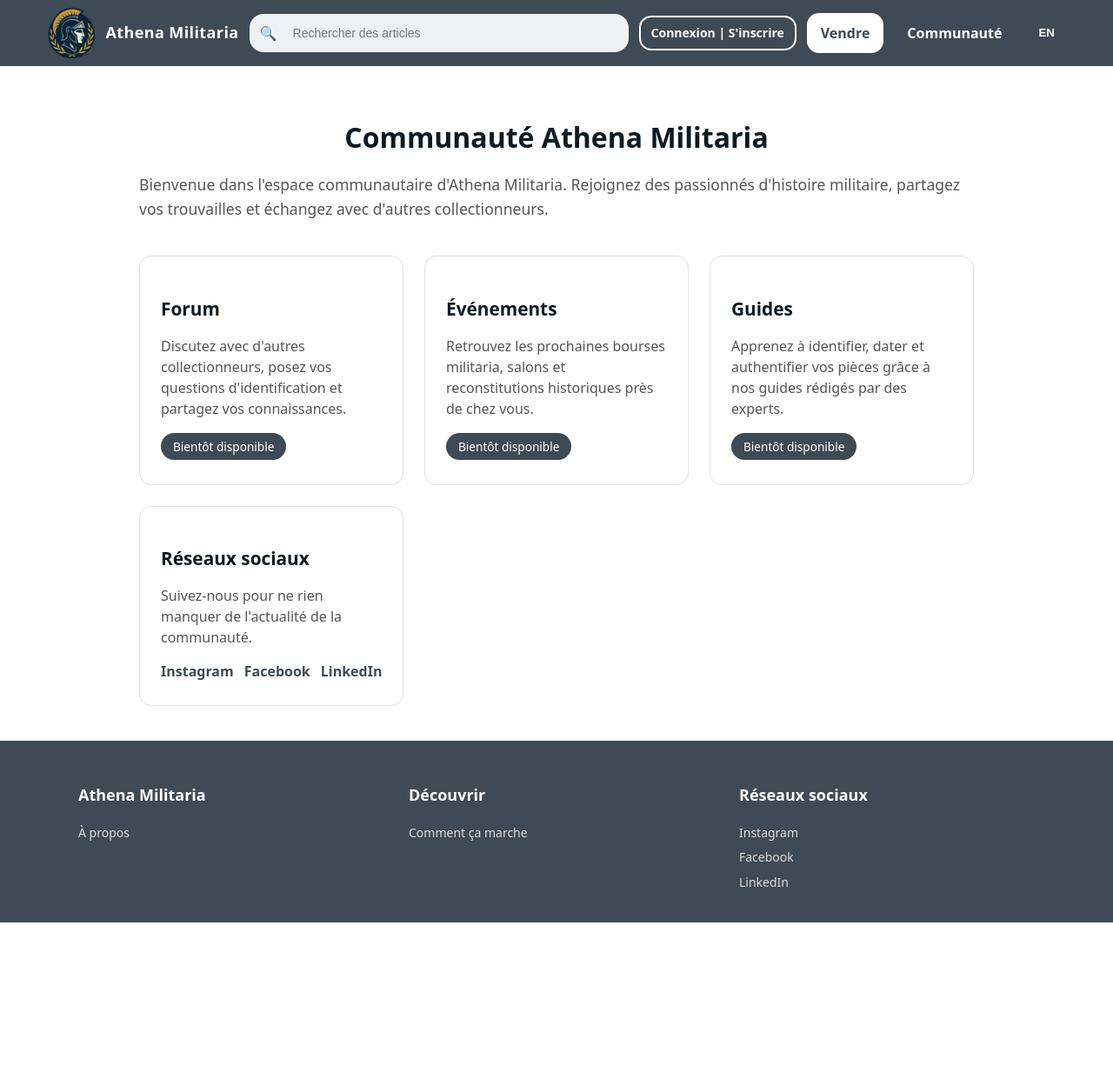
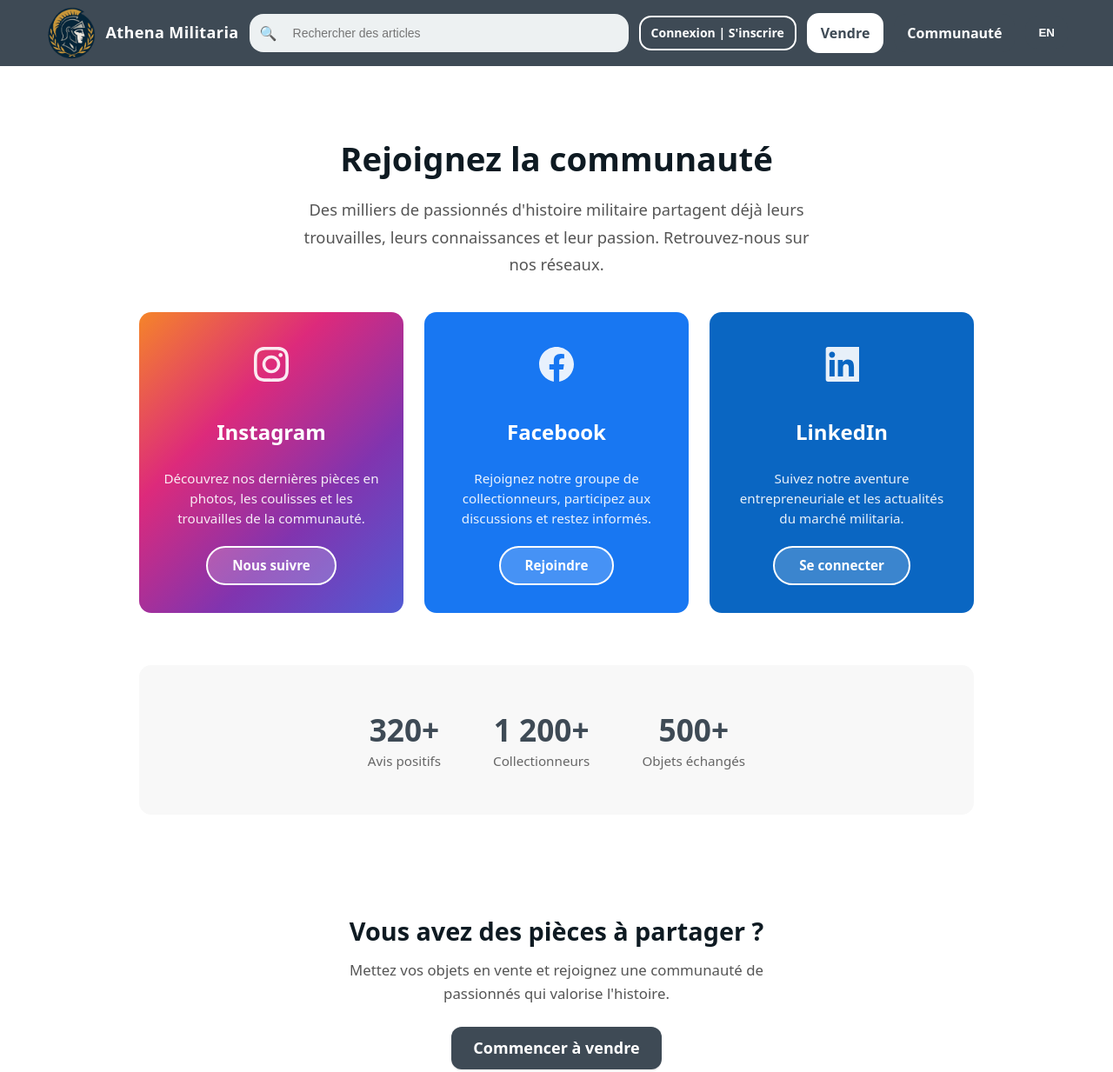
Before and after one commit to Fautpayerlataxe/athena-militaria, a plain HTML site: page community.html in a window 1280 px wide. Shown: the top 1233 px of the page at 87% size. Before the commit the page ends 1061 px from the top, so only its background shows below. Drawn offline with nearby package versions, Linux system fonts and the light colour scheme.

Commit message:
Refonte page Communauté : cartes réseaux sociaux, stats, CTA engagement
- 3 cartes (Instagram, Facebook, LinkedIn) alignées horizontalement
- Section chiffres (avis, collectionneurs, objets)
- CTA final vers la page vente

```diff
--- a/community.html
+++ b/community.html
@@ -30,41 +30,68 @@
   </header>
 
   <main class="community-page">
-    <h1>Communauté Athena Militaria</h1>
 
-    <section class="community-intro">
-      <p>Bienvenue dans l'espace communautaire d'Athena Militaria. Rejoignez des passionnés d'histoire militaire, partagez vos trouvailles et échangez avec d'autres collectionneurs.</p>
+    <!-- Hero communauté -->
+    <section class="community-hero">
+      <h1>Rejoignez la communauté</h1>
+      <p>Des milliers de passionnés d'histoire militaire partagent déjà leurs trouvailles, leurs connaissances et leur passion. Retrouvez-nous sur nos réseaux.</p>
     </section>
 
-    <section class="community-grid">
-      <article class="community-card">
-        <h2>Forum</h2>
-        <p>Discutez avec d'autres collectionneurs, posez vos questions d'identification et partagez vos connaissances.</p>
-        <span class="badge">Bientôt disponible</span>
-      </article>
+    <!-- Réseaux sociaux -->
+    <section class="community-socials">
 
-      <article class="community-card">
-        <h2>Événements</h2>
-        <p>Retrouvez les prochaines bourses militaria, salons et reconstitutions historiques près de chez vous.</p>
-        <span class="badge">Bientôt disponible</span>
-      </article>
+      <a href="https://instagram.com" target="_blank" rel="noopener" class="social-card social-instagram">
+        <div class="social-icon">
+          <svg viewBox="0 0 24 24" width="40" height="40" fill="currentColor"><path d="M12 2.163c3.204 0 3.584.012 4.85.07 3.252.148 4.771 1.691 4.919 4.919.058 1.265.069 1.645.069 4.849 0 3.205-.012 3.584-.069 4.849-.149 3.225-1.664 4.771-4.919 4.919-1.266.058-1.644.07-4.85.07-3.204 0-3.584-.012-4.849-.07-3.26-.149-4.771-1.699-4.919-4.92-.058-1.265-.07-1.644-.07-4.849 0-3.204.013-3.583.07-4.849.149-3.227 1.664-4.771 4.919-4.919 1.266-.057 1.645-.069 4.849-.069zm0-2.163c-3.259 0-3.667.014-4.947.072-4.358.2-6.78 2.618-6.98 6.98-.059 1.281-.073 1.689-.073 4.948 0 3.259.014 3.668.072 4.948.2 4.358 2.618 6.78 6.98 6.98 1.281.058 1.689.072 4.948.072 3.259 0 3.668-.014 4.948-.072 4.354-.2 6.782-2.618 6.979-6.98.059-1.28.073-1.689.073-4.948 0-3.259-.014-3.667-.072-4.947-.196-4.354-2.617-6.78-6.979-6.98-1.281-.059-1.69-.073-4.949-.073zm0 5.838c-3.403 0-6.162 2.759-6.162 6.162s2.759 6.163 6.162 6.163 6.162-2.759 6.162-6.163c0-3.403-2.759-6.162-6.162-6.162zm0 10.162c-2.209 0-4-1.79-4-4 0-2.209 1.791-4 4-4s4 1.791 4 4c0 2.21-1.791 4-4 4zm6.406-11.845c-.796 0-1.441.645-1.441 1.44s.645 1.44 1.441 1.44c.795 0 1.439-.645 1.439-1.44s-.644-1.44-1.439-1.44z"/></svg>
+        </div>
+        <h2>Instagram</h2>
+        <p>Découvrez nos dernières pièces en photos, les coulisses et les trouvailles de la communauté.</p>
+        <span class="social-cta">Nous suivre</span>
+      </a>
 
-      <article class="community-card">
-        <h2>Guides</h2>
-        <p>Apprenez à identifier, dater et authentifier vos pièces grâce à nos guides rédigés par des experts.</p>
-        <span class="badge">Bientôt disponible</span>
-      </article>
+      <a href="https://facebook.com" target="_blank" rel="noopener" class="social-card social-facebook">
+        <div class="social-icon">
+          <svg viewBox="0 0 24 24" width="40" height="40" fill="currentColor"><path d="M24 12.073c0-6.627-5.373-12-12-12s-12 5.373-12 12c0 5.99 4.388 10.954 10.125 11.854v-8.385h-3.047v-3.47h3.047v-2.642c0-3.007 1.792-4.669 4.533-4.669 1.312 0 2.686.235 2.686.235v2.953h-1.514c-1.491 0-1.956.925-1.956 1.874v2.25h3.328l-.532 3.47h-2.796v8.385c5.737-.9 10.125-5.864 10.125-11.854z"/></svg>
+        </div>
+        <h2>Facebook</h2>
+        <p>Rejoignez notre groupe de collectionneurs, participez aux discussions et restez informés.</p>
+        <span class="social-cta">Rejoindre</span>
+      </a>
 
-      <article class="community-card">
-        <h2>Réseaux sociaux</h2>
-        <p>Suivez-nous pour ne rien manquer de l'actualité de la communauté.</p>
-        <div class="social-links">
-          <a href="https://instagram.com" target="_blank" rel="noopener">Instagram</a>
-          <a href="https://facebook.com" target="_blank" rel="noopener">Facebook</a>
-          <a href="https://linkedin.com" target="_blank" rel="noopener">LinkedIn</a>
+      <a href="https://linkedin.com" target="_blank" rel="noopener" class="social-card social-linkedin">
+        <div class="social-icon">
+          <svg viewBox="0 0 24 24" width="40" height="40" fill="currentColor"><path d="M20.447 20.452h-3.554v-5.569c0-1.328-.027-3.037-1.852-3.037-1.853 0-2.136 1.445-2.136 2.939v5.667h-3.554v-11.452h3.414v1.561h.046c.477-.9 1.637-1.85 3.37-1.85 3.601 0 4.267 2.37 4.267 5.455v6.286zm-15.11-13.019c-1.144 0-2.063-.926-2.063-2.065 0-1.138.92-2.063 2.063-2.063 1.14 0 2.064.925 2.064 2.063 0 1.139-.925 2.065-2.064 2.065zm1.782 13.019h-3.564v-11.452h3.564v11.452zm17.338-20.452h-21.914c-.979 0-1.543.529-1.543 1.5v21c0 .971.564 1.5 1.543 1.5h21.914c.979 0 1.543-.529 1.543-1.5v-21c0-.971-.564-1.5-1.543-1.5z"/></svg>
         </div>
-      </article>
+        <h2>LinkedIn</h2>
+        <p>Suivez notre aventure entrepreneuriale et les actualités du marché militaria.</p>
+        <span class="social-cta">Se connecter</span>
+      </a>
+
     </section>
+
+    <!-- Chiffres / engagement -->
+    <section class="community-stats">
+      <div class="stat">
+        <span class="stat-number">320+</span>
+        <span class="stat-label">Avis positifs</span>
+      </div>
+      <div class="stat">
+        <span class="stat-number">1 200+</span>
+        <span class="stat-label">Collectionneurs</span>
+      </div>
+      <div class="stat">
+        <span class="stat-number">500+</span>
+        <span class="stat-label">Objets échangés</span>
+      </div>
+    </section>
+
+    <!-- CTA final -->
+    <section class="community-cta">
+      <h2>Vous avez des pièces à partager ?</h2>
+      <p>Mettez vos objets en vente et rejoignez une communauté de passionnés qui valorise l'histoire.</p>
+      <a href="sell.html" class="cta-btn">Commencer à vendre</a>
+    </section>
+
   </main>
 
   <footer class="site-footer">
--- a/style.css
+++ b/style.css
@@ -1494,66 +1494,148 @@ label.agree input[type="checkbox"]{
 /* ============== COMMUNAUTÉ ============== */
 .community-page {
   max-width: 1000px;
-  margin: 40px auto;
+  margin: 0 auto;
   padding: 0 20px;
 }
 
-.community-page h1 {
-  font-size: 2rem;
+/* Hero */
+.community-hero {
+  text-align: center;
+  padding: 60px 20px 40px;
+}
+
+.community-hero h1 {
+  font-size: 2.4rem;
   margin-bottom: 16px;
-}
-
-.community-intro {
-  font-size: 1.1rem;
+  color: var(--text);
+}
+
+.community-hero p {
+  font-size: 1.15rem;
   color: #555;
+  max-width: 600px;
+  margin: 0 auto;
+  line-height: 1.7;
+}
+
+/* Cartes réseaux sociaux */
+.community-socials {
+  display: grid;
+  grid-template-columns: repeat(3, 1fr);
+  gap: 24px;
+  margin-bottom: 60px;
+}
+
+.social-card {
+  display: flex;
+  flex-direction: column;
+  align-items: center;
+  text-align: center;
+  padding: 40px 28px 32px;
+  border-radius: var(--radius);
+  text-decoration: none;
+  color: #fff;
+  transition: transform 0.2s, box-shadow 0.2s;
+}
+
+.social-card:hover {
+  transform: translateY(-4px);
+  box-shadow: 0 12px 32px rgba(0,0,0,0.15);
+}
+
+.social-instagram {
+  background: linear-gradient(135deg, #f58529, #dd2a7b, #8134af, #515bd4);
+}
+
+.social-facebook {
+  background: #1877f2;
+}
+
+.social-linkedin {
+  background: #0a66c2;
+}
+
+.social-icon {
+  margin-bottom: 16px;
+  opacity: 0.9;
+}
+
+.social-card h2 {
+  font-size: 1.5rem;
+  margin-bottom: 10px;
+}
+
+.social-card p {
+  font-size: 0.95rem;
+  opacity: 0.9;
+  line-height: 1.5;
+  margin-bottom: 20px;
+}
+
+.social-cta {
+  display: inline-block;
+  background: rgba(255,255,255,0.2);
+  border: 2px solid #fff;
+  padding: 10px 28px;
+  border-radius: 30px;
+  font-weight: 600;
+  font-size: 0.95rem;
+  transition: background 0.2s;
+}
+
+.social-card:hover .social-cta {
+  background: rgba(255,255,255,0.35);
+}
+
+/* Chiffres */
+.community-stats {
+  display: flex;
+  justify-content: center;
+  gap: 60px;
+  padding: 50px 20px;
   margin-bottom: 40px;
+  background: #f8f8f8;
+  border-radius: var(--radius);
+}
+
+.stat {
+  text-align: center;
+}
+
+.stat-number {
+  display: block;
+  font-size: 2.2rem;
+  font-weight: 800;
+  color: var(--blue);
+}
+
+.stat-label {
+  font-size: 0.95rem;
+  color: #666;
+  margin-top: 4px;
+}
+
+/* CTA final */
+.community-cta {
+  text-align: center;
+  padding: 50px 20px 70px;
+}
+
+.community-cta h2 {
+  font-size: 1.8rem;
+  margin-bottom: 12px;
+}
+
+.community-cta p {
+  color: #555;
+  font-size: 1.05rem;
+  max-width: 500px;
+  margin: 0 auto 24px;
   line-height: 1.6;
 }
 
-.community-grid {
-  display: grid;
-  grid-template-columns: repeat(auto-fill, minmax(280px, 1fr));
-  gap: 24px;
-}
-
-.community-card {
-  background: #fff;
-  border: 1px solid #e0e0e0;
-  border-radius: var(--radius);
-  padding: 28px 24px;
-}
-
-.community-card h2 {
-  font-size: 1.3rem;
-  margin-bottom: 10px;
-}
-
-.community-card p {
-  color: #555;
-  line-height: 1.5;
-  margin-bottom: 16px;
-}
-
-.community-card .badge {
-  display: inline-block;
-  background: var(--blue);
-  color: #fff;
-  padding: 6px 14px;
-  border-radius: 20px;
-  font-size: 0.85rem;
-}
-
-.community-card .social-links {
-  display: flex;
-  gap: 12px;
-}
-
-.community-card .social-links a {
-  color: var(--blue);
-  font-weight: 600;
-  text-decoration: none;
-}
-
-.community-card .social-links a:hover {
-  text-decoration: underline;
-}
+@media (max-width: 600px) {
+  .community-hero h1 { font-size: 1.8rem; }
+  .community-stats { flex-direction: column; gap: 30px; }
+  .stat-number { font-size: 1.8rem; }
+}
```
